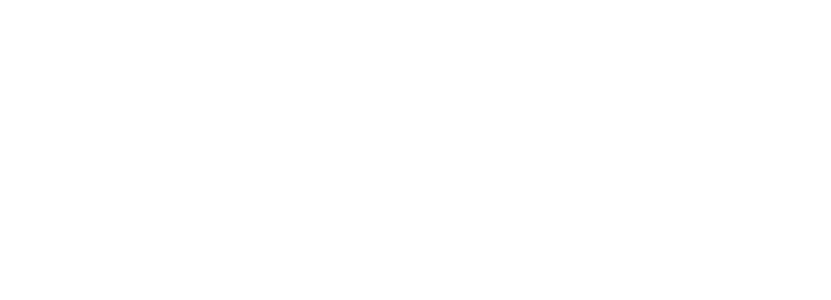
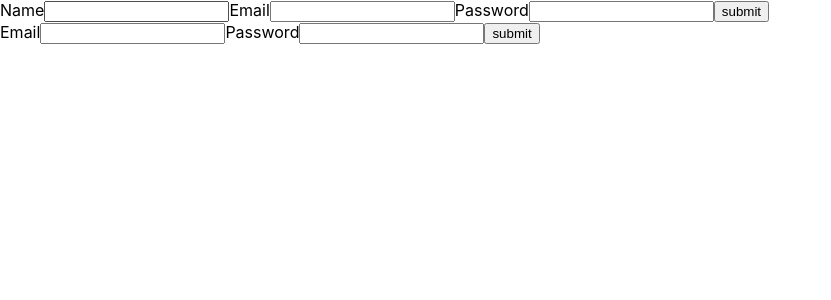
Before and after one commit to thakurvivek67/Expense-Tracker-App, a React (Create React App) app: page / in a window 1280 px wide. Shown: the top 300 px of the page, without its empty margins (0-831 px from the left). Built offline with nearby package versions, Linux system fonts and the light colour scheme.

Commit message:
Login or Signup

```diff
--- a/src/App.js
+++ b/src/App.js
@@ -1,9 +1,12 @@
 import React from "react";
+import Signin from "./components/Auth/Signin";
+import Login from "./components/Auth/Login";
 
 function App() {
   return (
-    <div className="App">
-
+    <div>
+      <Signin/>
+      <Login/>
     </div>
   );
 }
--- a/src/components/Auth/Login.js
+++ b/src/components/Auth/Login.js
@@ -1,9 +1,15 @@
-import React from 'react'
+import React from "react";
 
 const Login = () => {
   return (
-    <div>Login</div>
-  )
-}
+    <form>
+      <label htmlFor="email">Email</label>
+      <input type="email" id="email" />
+      <label htmlFor="password">Password</label>
+      <input type="password" id="password" />
+      <button>submit</button>
+    </form>
+  );
+};
 
-export default Login
+export default Login;
--- a/src/components/Auth/Signin.js
+++ b/src/components/Auth/Signin.js
@@ -2,7 +2,15 @@
 
 const Signin = () => {
   return (
-    <div>Signin</div>
+    <form>
+      <label htmlFor='name'>Name</label>
+      <input type='text' id='name'/>
+      <label htmlFor='email'>Email</label>
+      <input type='email' id='email'/>
+      <label htmlFor='password'>Password</label>
+      <input type='password' id='password'/>
+      <button>submit</button>
+    </form>
   )
 }
 
```
